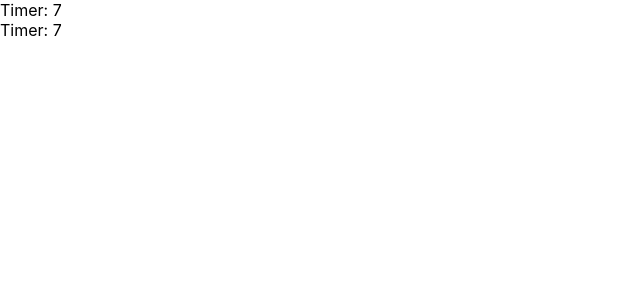
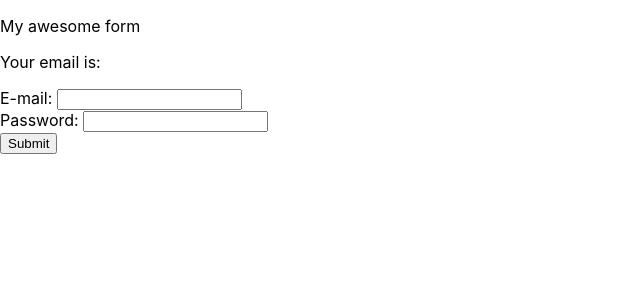
Before and after one commit to patrykomiotek/ocd-workshops, a React (Create React App) app: page / in a window 1280 px wide. Shown: the top 300 px of the page, without its empty margins (0-640 px from the left). Built offline with nearby package versions, Linux system fonts and the light colour scheme.

Commit message:
form based on state

```diff
--- /dev/null
+++ b/src/components/RegistrationForm/RegistrationForm.jsx
@@ -0,0 +1,46 @@
+import { useState } from 'react';
+import { Text } from '../Text';
+
+function RegistrationForm() {
+  const [state, setState] = useState({
+    email: "",
+    password: "",
+  });
+  const handleSubmit = (event) => {
+    event.preventDefault();
+    console.dir(event.target[0].value);
+    console.dir(event.target["email"].value); // document.getElementById("email");
+    // console.log(event.target);
+  }
+  const handleChange = (event) => {
+    //console.log('Value is: ', event.target.value);
+    // {...state } -> { email: value, password: value }
+    setState({
+      ...state,
+      email: event.target.value,
+    });
+  }
+
+  // <a href="http://eveil.com" onClick={(event) => event.preventDefault()}>Click me</a>
+
+  return (
+    <form onSubmit={handleSubmit}>
+      <Text>My awesome form</Text>
+      <Text>Your email is: {state.email}</Text>
+      <div>
+        <label htmlFor="email">E-mail: </label>
+        <input id="email" name="email" type="text" onChange={handleChange} />
+        {/* <input id="email" name="email" type="email" /> */}
+      </div>
+      <div>
+        <label htmlFor="password">Password: </label>
+        <input id="password" name="password" type="password" />
+      </div>
+      <div>
+        <input type="submit" />
+      </div>
+    </form>
+  );
+}
+
+export { RegistrationForm };
--- /dev/null
+++ b/src/components/RegistrationForm/index.jsx
@@ -0,0 +1 @@
+export { RegistrationForm } from './RegistrationForm';
--- a/src/index.js
+++ b/src/index.js
@@ -3,13 +3,13 @@ import ReactDOM from 'react-dom';
 import './index.css';
 // import App from './App';
 // import { Text } from './Text';
-import { CounterFunc, CounterClass } from './components/Counter';
+// import { CounterFunc, CounterClass } from './components/Counter';
+import { RegistrationForm } from './components/RegistrationForm';
 import reportWebVitals from './reportWebVitals';
 
 ReactDOM.render(
   <div>
-    <CounterClass />
-    <CounterFunc />
+    <RegistrationForm />
   </div>,
   // <React.StrictMode>
   //   <App />
```
